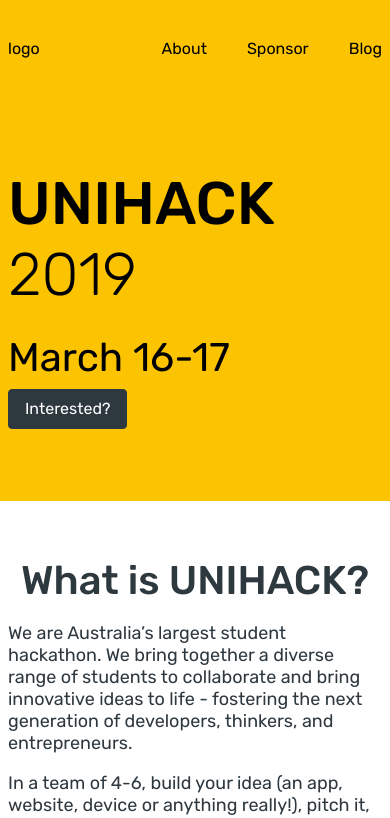
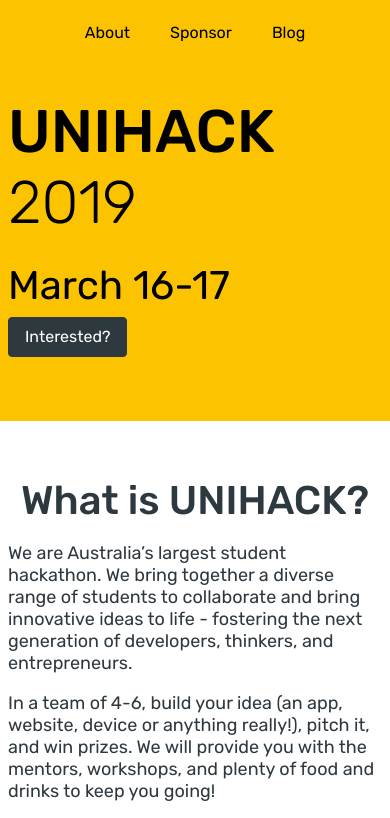
Before and after one commit to unihackhq/unihack.net, a Next.js app: page / in a window 390 px wide. Shown: the top 818 px of the page. Built offline with nearby package versions, Linux system fonts and the light colour scheme.

Commit message:
sponsorship content, improved hero on mobile, button styles

```diff
--- a/components/header/header.scss
+++ b/components/header/header.scss
@@ -2,9 +2,17 @@
 
 .header {
   @include page-margin;
-  height: $base * 12;
   display: flex;
-  justify-content: space-between;
+
+  @include xsm {
+    height: $base * 8;
+    justify-content: center
+  }
+
+  @include sm {
+    height: $base * 12;
+    justify-content: space-between;
+  }
 
   .logo {
     display: flex;
@@ -19,7 +27,9 @@
     align-items: center;
 
     .nav-link {
-      margin-left: $base * 5;
+      &:not(:first-of-type) {
+        margin-left: $base * 5;
+      }
 
       a {
         @include link;
--- a/components/header/header.tsx
+++ b/components/header/header.tsx
@@ -3,7 +3,7 @@ import Link from 'next/link';
 
 const Header = () => (
   <div className="header">
-    <div className="logo">logo</div>
+    <div className="logo"/>
     <ul className="nav">
       <li className="nav-link">
         <Link href="/about"><a>About</a></Link>
@@ -12,7 +12,7 @@ const Header = () => (
         <Link href="/sponsorship"><a>Sponsor</a></Link>
       </li>
       <li className="nav-link">
-        <Link href="/blog"><a>Blog</a></Link>
+        <Link href="https://medium.com/unihack-blog"><a>Blog</a></Link>
       </li>
     </ul>
   </div>
--- a/components/hero/hero.scss
+++ b/components/hero/hero.scss
@@ -2,12 +2,19 @@
 
 .hero {
   background-color: $yellow;
-  max-height: 100vh;
 
   &-content {
     @include page-margin;
-    padding-top: $base * 9;
-    padding-bottom: $base * 9;
+
+    @include xsm {
+      padding-top: $base * 4;
+      padding-bottom: $base * 8;
+    }
+
+    @include sm {
+      padding-top: $base * 9;
+      padding-bottom: $base * 12;
+    }
 
     &-title {
       @include heading-sizes;
@@ -39,8 +46,8 @@
       }
     }
 
-    button.grey {
-      @include button($grey);
+    button.secondary-btn {
+      @include secondary-button;
       margin-top: $base;
     }
   }
--- a/components/hero/hero.tsx
+++ b/components/hero/hero.tsx
@@ -12,7 +12,7 @@ const Hero = () => (
         </h1>
         <h2>March 16-17</h2>
       </div>
-      <button className="grey">Interested?</button>
+      <button className="secondary-btn">Interested?</button>
     </div>
   </section>
 );
--- a/components/sponsor/sponsor.scss
+++ b/components/sponsor/sponsor.scss
@@ -10,5 +10,23 @@
     padding-top: $base * 4;
     padding-bottom: $base * 4;
     color: white;
+    font-size: 18px;
+
+    ul {
+      margin-bottom: 0;
+    }
+
+    span {
+      color: $yellow;
+    }
+
+    .actions {
+      margin-top: $base * 4;
+
+      .primary-btn {
+        @include primary-button;
+        margin-right: $base * 2;
+      }
+    }
   }
 }
--- a/components/sponsor/sponsor.tsx
+++ b/components/sponsor/sponsor.tsx
@@ -1,13 +1,27 @@
 import './sponsor.scss';
+import Link from 'next/link';
 
 const Sponsor = () => (
   <section className="sponsor">
     <div className="sponsor-content">
       <h3>Sponsor</h3>
       <p>
-        Lorem ipsum.
+        When you sponsor UNIHACK, you can:
       </p>
+      <ul>
+        <li>Put your company at the forefront during Grad Application period.</li>
+        <li>Scale your reach with Australia’s <span>largest tech student hackathon.</span></li>
+        <li>Get access to
+          <span> 180+ bright and self-starting students </span>
+          who will be working to solve real-world problems.
+        </li>
+        <li>Witness students' technical and business prowess and channel them into your recruitment pipeline.</li>
+      </ul>
+      <div className="actions">
+        <Link href=""><button className="primary-btn">Enquire now</button></Link>
+        <Link href="/sponsorship"><button className="primary-btn">More info</button></Link>
       </div>
+    </div>
   </section>
 );
 
--- a/pages/index.tsx
+++ b/pages/index.tsx
@@ -10,7 +10,7 @@ import Sponsor from '../components/sponsor/sponsor';
 export default () => (
   <div>
     <Head>
-      <title>My page title</title>
+      <title>UNIHACK — Australia's premier student hackathon</title>
     </Head>
     <Page withHeader={false}>
       <Hero/>
--- a/styles/styles.scss
+++ b/styles/styles.scss
@@ -57,19 +57,20 @@ $fonts: 'Rubik', Helvetica, Arial;
   }
 }
 
-@mixin button($color: $yellow) {
+@mixin button-base {
   height: 40px;
-  border: 1px solid $color;
   border-radius: 4px;
   font-family: $fonts;
   font-size: 16px;
   line-height: 16px;
-  color: #fff;
-  background-color: $color;
-  // margin-top: 16px;
   padding: $base $base * 2;
 
   transition: all .2s;
+}
+
+@mixin button-styles($color: $yellow) {
+  border: 1px solid $color;
+  background-color: $color;
 
   &:hover {
     background-color: lighten($color, 7%);
@@ -79,6 +80,19 @@ $fonts: 'Rubik', Helvetica, Arial;
   &:focus, &:active {
     background-color: darken($color, 7%);
   }
+}
+
+@mixin primary-button {
+  @include button-base;
+  @include button-styles($yellow);
+  color: black;
+  font-weight: 500;
+}
+
+@mixin secondary-button {
+  @include button-base;
+  @include button-styles($grey);
+  color: white;
 }
 
 @mixin link($color: black) {
```
